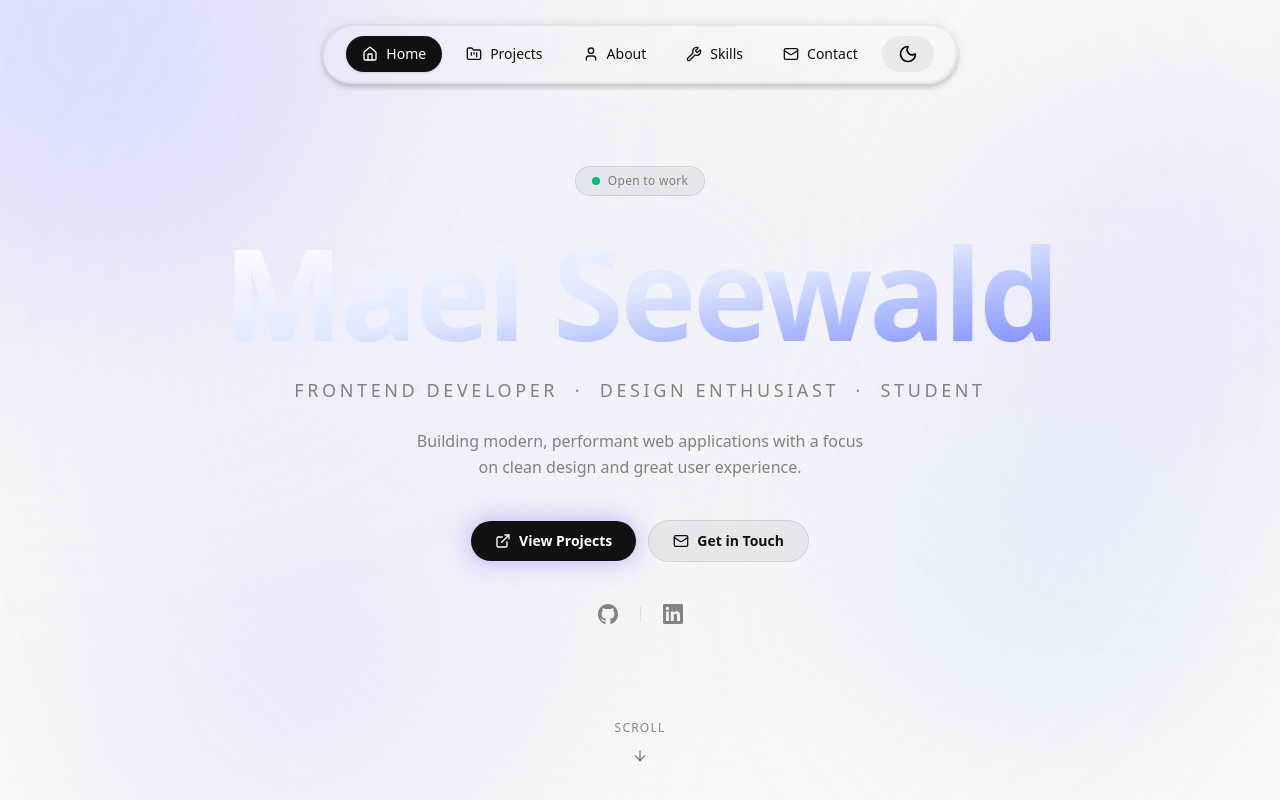
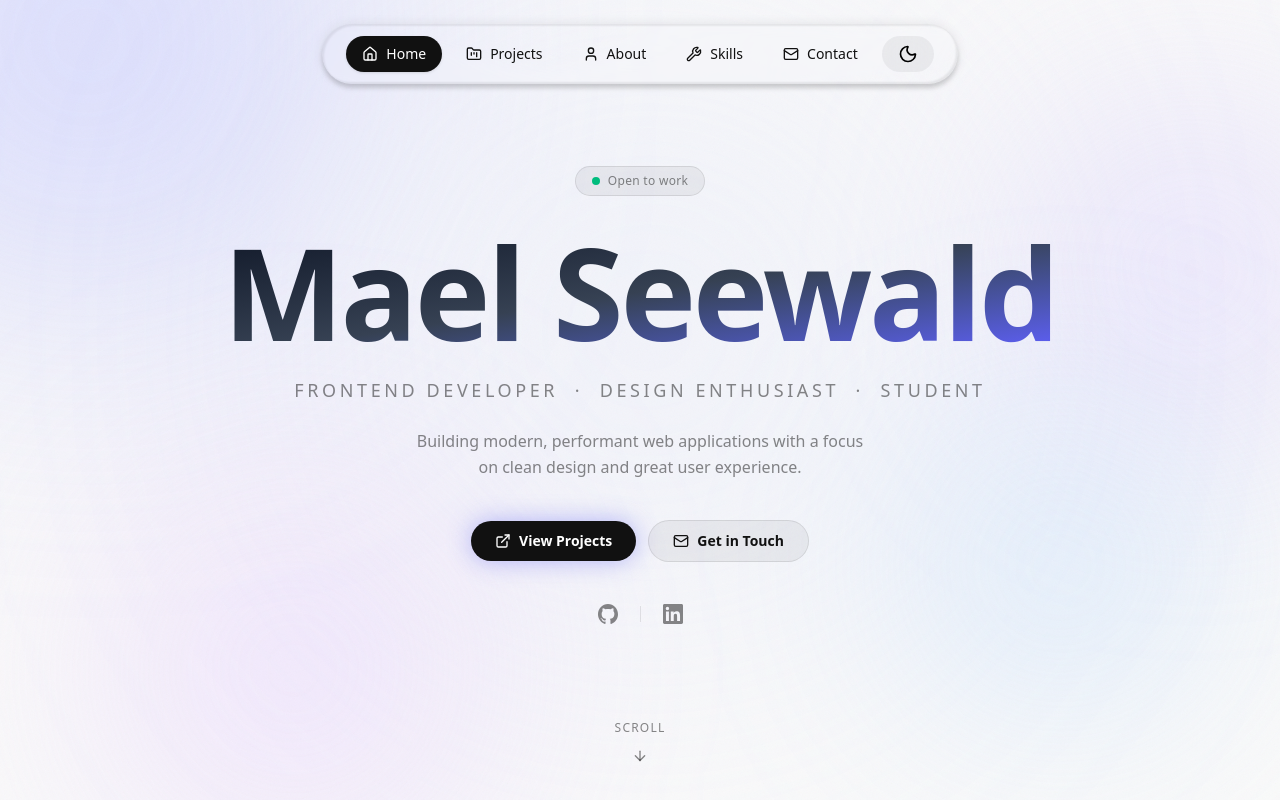
Before and after one commit to maelseewald/portfolio, a React app: page / in a window 1280 px wide. Shown: the top 800 px of the page. Built offline with nearby package versions, Linux system fonts and the light colour scheme; the HTML template or start-up script is replaced by a standard one.

Commit message:
style: fix gradients for light mode visibility

```diff
--- a/src/components/hero/Hero.tsx
+++ b/src/components/hero/Hero.tsx
@@ -34,7 +34,7 @@ export default function Hero() {
 
             {/* Name */}
             <motion.h1
-                className="text-center text-6xl font-bold tracking-tight sm:text-7xl md:text-8xl lg:text-9xl bg-linear-to-br from-white via-indigo-100 to-indigo-400 bg-clip-text text-transparent dark:from-white dark:via-indigo-200 dark:to-indigo-500"
+                className="text-center text-6xl font-bold tracking-tight sm:text-7xl md:text-8xl lg:text-9xl bg-linear-to-br from-gray-900 via-gray-700 to-indigo-500 bg-clip-text text-transparent dark:from-white dark:via-indigo-200 dark:to-indigo-500"
                 initial={{opacity: 0, y: 30}}
                 animate={{opacity: 1, y: 0}}
                 transition={{duration: 0.7, delay: 0.2, ease: [0.22, 1, 0.36, 1]}}
--- a/src/ui/Typography.tsx
+++ b/src/ui/Typography.tsx
@@ -53,7 +53,7 @@ export function SectionTitle({children, subtitle, className}: SectionTitleProps)
                 <div className="h-px w-8 bg-(--color-accent) opacity-60"/>
             </div>
             {subtitle && (
-                <h2 className="text-center text-4xl font-bold md:text-5xl lg:text-6xl bg-linear-to-br from-(--color-text) to-indigo-400 bg-clip-text text-transparent dark:to-indigo-300">
+                <h2 className="text-center text-4xl font-bold md:text-5xl lg:text-6xl bg-linear-to-br from-(--color-text) to-indigo-600 bg-clip-text text-transparent dark:to-indigo-300">
                     {subtitle}
                 </h2>
             )}
```
